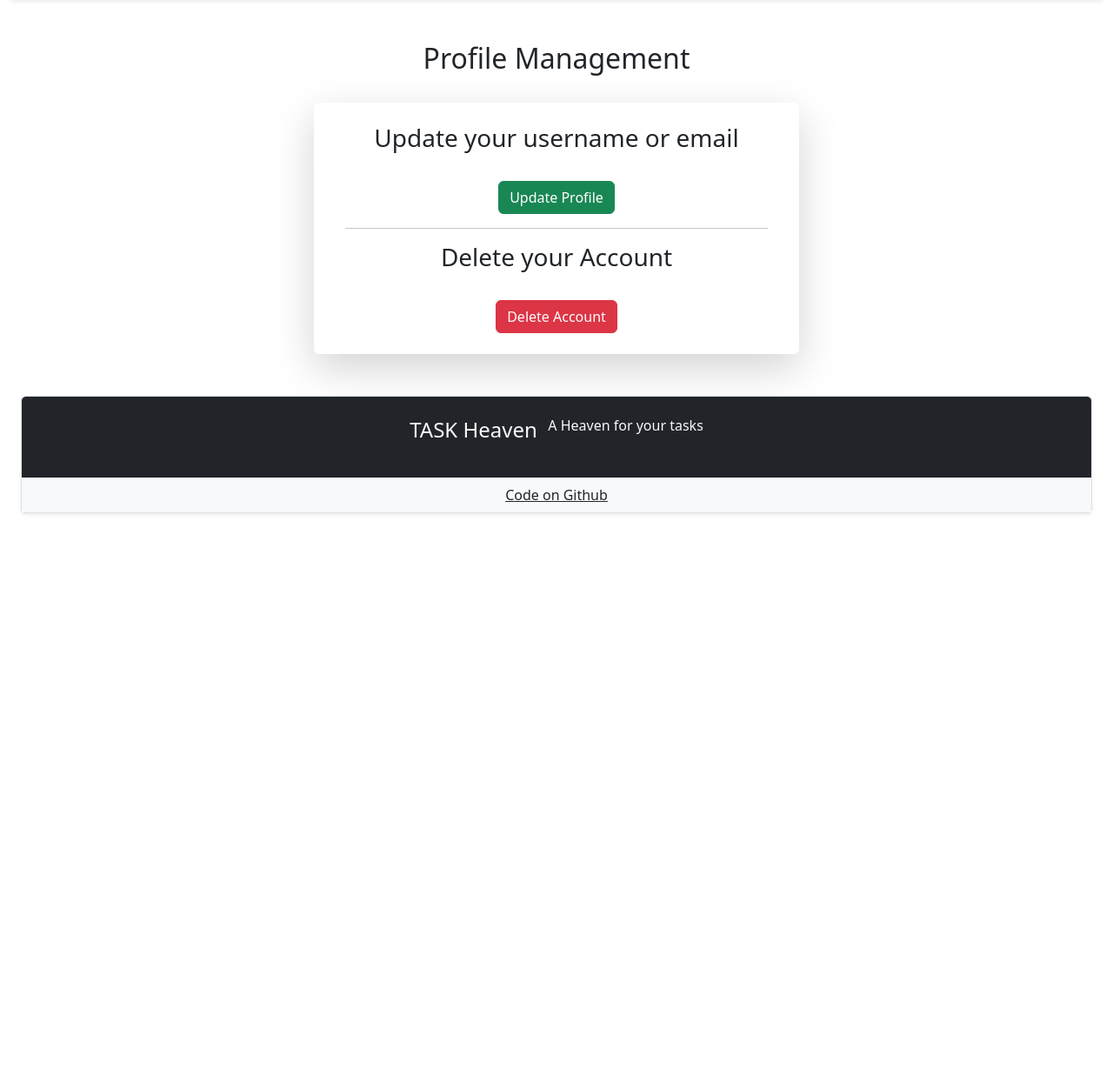
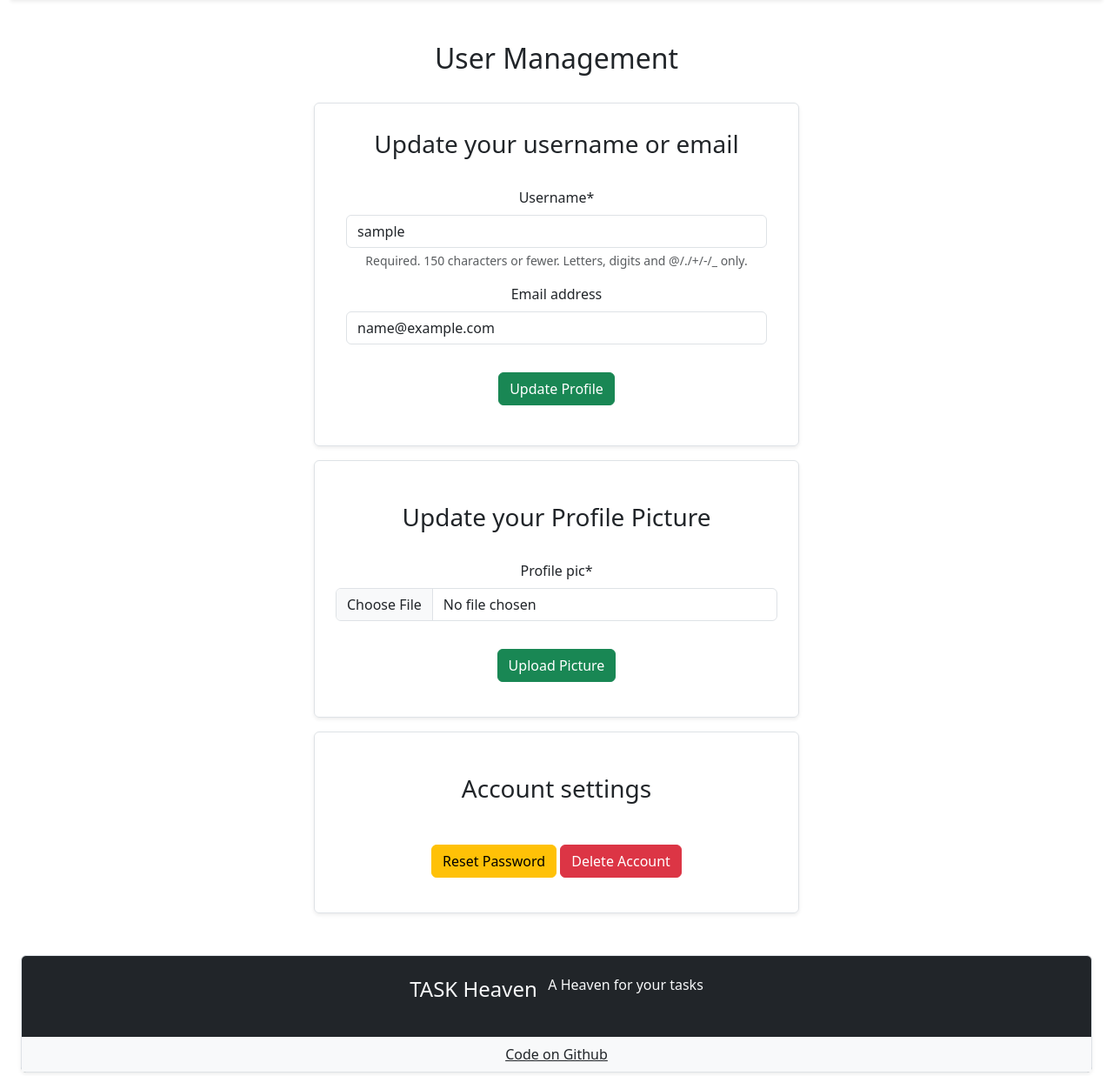
Before and after one commit to juergenrose/task-heaven, a Django app: page /user-management in a window 1280 px wide. Shown: the part 90-1327 px from the top of the page at 87% size. Before the commit the page ends 681 px from the top, so only its background shows below. Run offline with Django 5.2, Linux system fonts and the light colour scheme; a user stored in the database is signed in; tables that the repository leaves empty hold one stand-in row (values such as "Sample post"); some libraries are stand-ins or nearby versions.

Commit message:
added templates for password reset

```diff
--- a/task_heaven/tasks/templates/tasks/user-management.html
+++ b/task_heaven/tasks/templates/tasks/user-management.html
@@ -8,30 +8,45 @@
 
 
 {% block head %}
-<title>Task Heaven | Dashboard</title>
+<title>Task Heaven | Management</title>
 <link rel="stylesheet" href="{% static 'css/style.css' %}">
 {% endblock %}
 
 {% block content %}
 {{navbar}}
-<div class="container-sm mb3 text-center">
+<div class="container-sm mb-3 text-center">
 
-    <h2>Profile Management</h2>
+    <h2>User Management</h2>
     <br>
-    <div class="container mb3 col-6 shadow-lg rounded-2">
-
-        <form class='form-control border border-0 p-4 ' method='POST' autocomplete='off'>
+    <div class="container mb-3 col-6 border border-1 shadow-sm rounded-2 p-4">
+        <form class='form-control border border-0' method='POST' autocomplete='off'>
             <h3>Update your username or email</h3>
             <br>
             {% csrf_token %}
-            {{ ProfileForm|crispy }}
-            <button class="btn btn-success " type='submit'>Update Profile</button
+            {{ UserUpdateForm|crispy }}
+            <button class="btn btn-success mt-3" type='submit'>Update Profile</button
         </form>
-        <hr>
-        <h3>Delete your Account</h3>
         <br>
-        <a href="{% url 'delete-account' %}" class="btn btn-danger" type="button">Delete Account</a>
     </div>
+    <div class="container mb-3 col-6 border border-1 shadow-sm  rounded-2 p-4">
+        <br>
+        <form class='form-control' method='POST' autocomplete='off' enctype="multipart/from-data">
+            <h3>Update your Profile Picture</h3>
+            <br>
+            {% csrf_token %}
+            {{ PictureUpdateForm|crispy }}
+            <button class="btn btn-success mb-3 mt-3" type='submit'>Upload Picture</button
+        </form>
+        <br>
+    </div>
+    <div class="container mb-3 col-6 border border-1 shadow-sm  rounded-2 p-4">
+        <br>
+        <h3>Account settings</h3>
+        <br>
+        <a href="{% url 'reset_password' %}" class="btn btn-warning mb-3 mt-3">Reset Password</a>
+        <a href="{% url 'delete-account' %}" class="btn btn-danger mb-3 mt-3" type="button">Delete Account</a>
+    </div>
+
 </div>
 
 {% endblock %}
```
Also changed, not shown: task_heaven/tasks/templates/tasks/password-reset-form.html (added, +26 -0 lines), task_heaven/tasks/templates/tasks/password-reset-sent.html (added, +22 -0 lines), task_heaven/tasks/templates/tasks/password-reset.html (added, +26 -0 lines).
